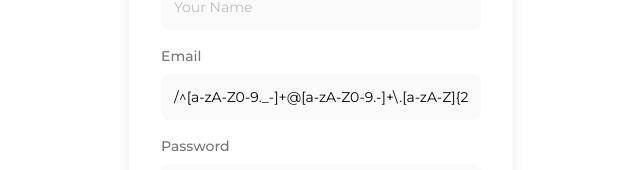
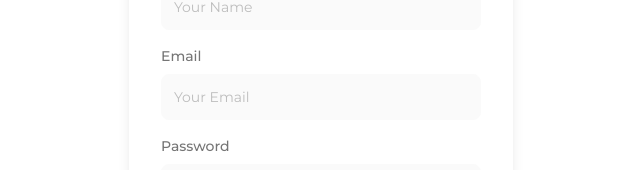
Before and after one commit to irema00/e-commerce-react-vite, a React (Vite) app in the folder e-commerce/: page /signup in a window 1280 px wide. Shown: the part 177-347 px from the top of the page, without its empty margins (319-959 px from the left). Built offline with nearby package versions, Linux system fonts and the light colour scheme; no server answers.

Commit message:
corrects e-mail patterns

```diff
--- a/e-commerce/src/components/SignUpForm.jsx
+++ b/e-commerce/src/components/SignUpForm.jsx
@@ -74,8 +74,10 @@ const SignUpForm = () => {
                 id="email"
                 {...register("email", {
                   required: "Email is required",
-                  value: /^[a-zA-Z0-9._-]+@[a-zA-Z0-9.-]+\.[a-zA-Z]{2,4}$/,
-                  message: "Invalid email format",
+                  pattern: {
+                    value: /^[a-zA-Z0-9._-]+@[a-zA-Z0-9.-]+\.[a-zA-Z]{2,4}$/,
+                    message: "Invalid email format",
+                  },
                 })}
                 placeholder="Your Email"
                 className="form-input w-full p-3 border border-solid bg-ltGrey border-ltGrey rounded-lg text-sm"
```
